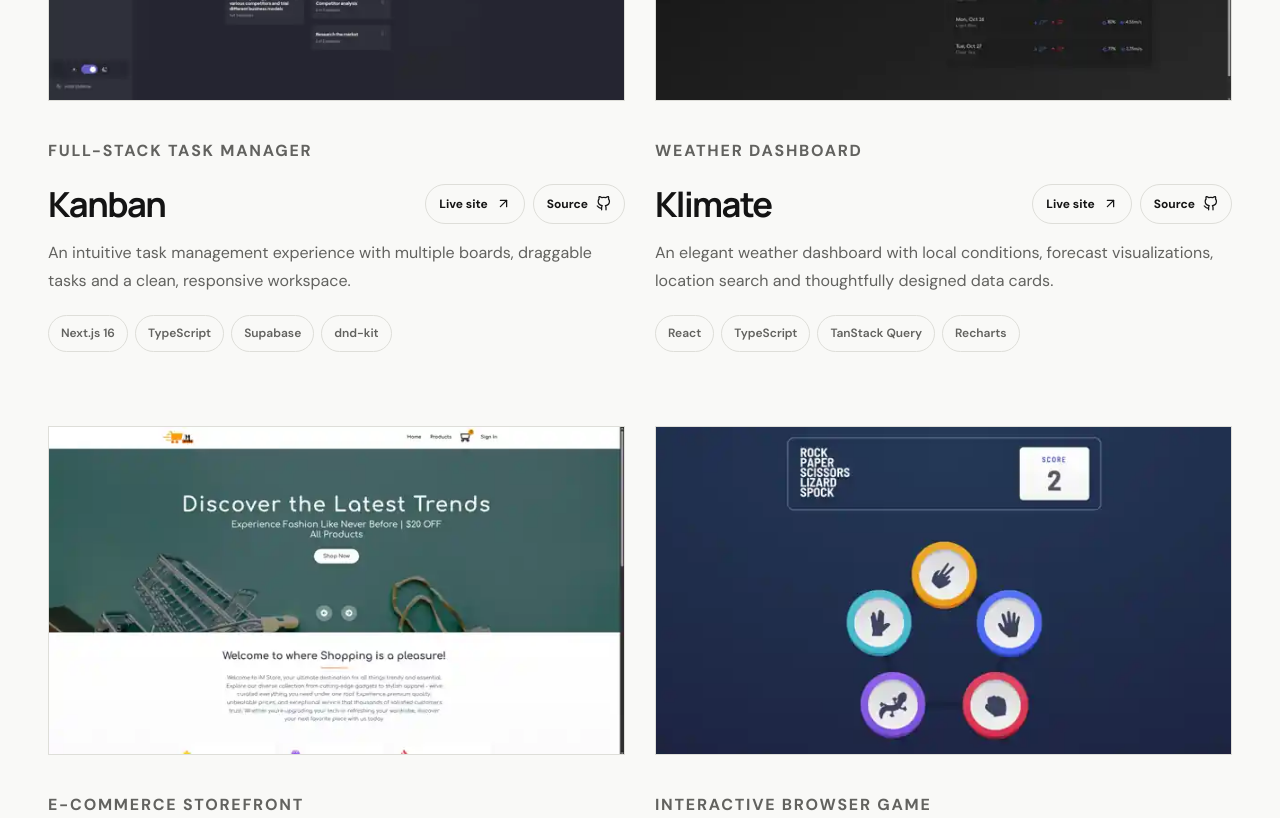
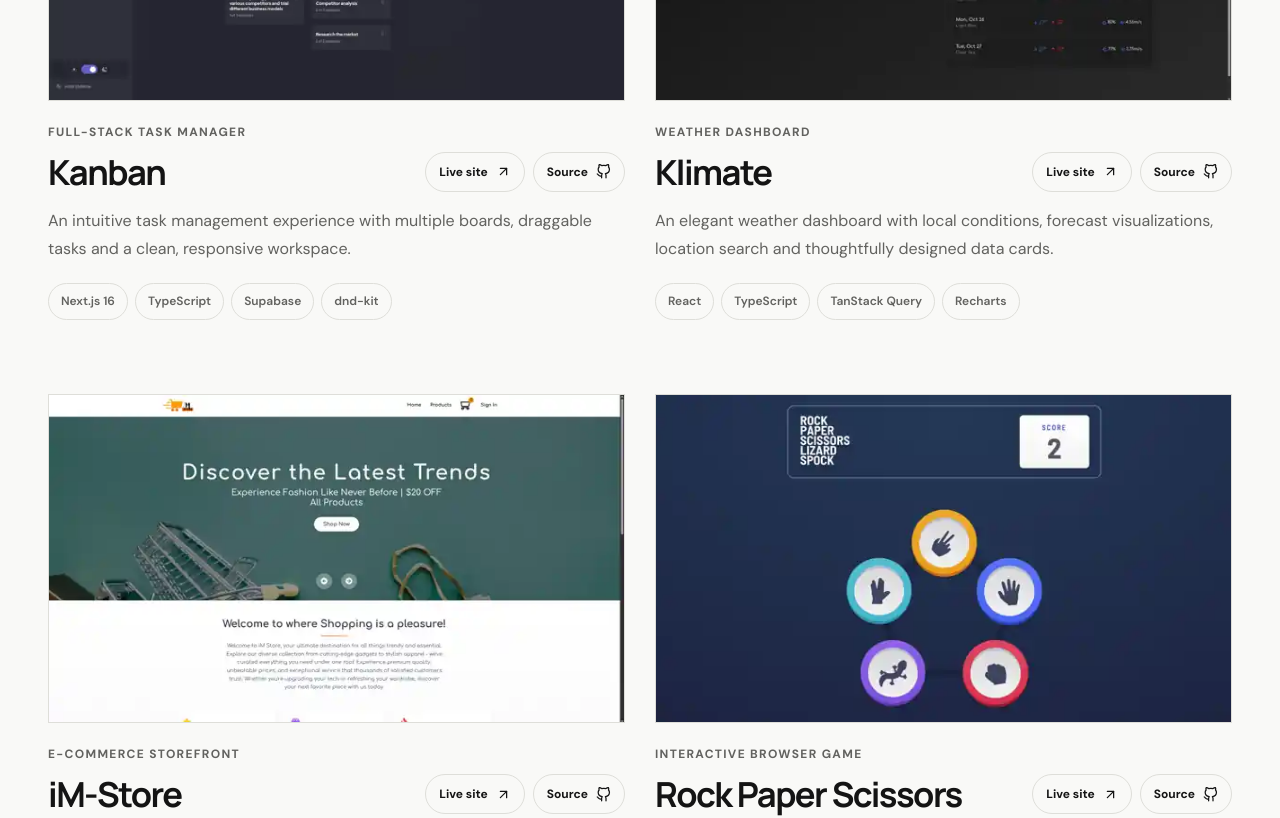
Before and after one commit to Oluwa-Laughter/isaacmakinde, a React (Vite) app: page / in a window 1280 px wide. Shown: the part 1560-2378 px from the top of the page. Built offline with nearby package versions, Linux system fonts and the light colour scheme.

Commit message:
Keep project type typography independent of description styles

```diff
--- a/src/App.jsx
+++ b/src/App.jsx
@@ -205,7 +205,7 @@ function Work() {
                 <ProjectVisual project={project} />
               </a>
               <div className="project-info">
-                <p className="project-label">{project.type}</p>
+                <div className="project-label">{project.type}</div>
                 <div className="project-title-row"><h3>{project.title}</h3><div className="project-links">
                   <a href={project.live} target="_blank" rel="noopener noreferrer" aria-label={"Visit " + project.title + " live website"}>Live site <FiArrowUpRight aria-hidden="true" /></a>
                   {project.source && <a href={project.source} target="_blank" rel="noopener noreferrer" aria-label={project.title + " GitHub repository"}>Source <FiGithub aria-hidden="true" /></a>}
```
